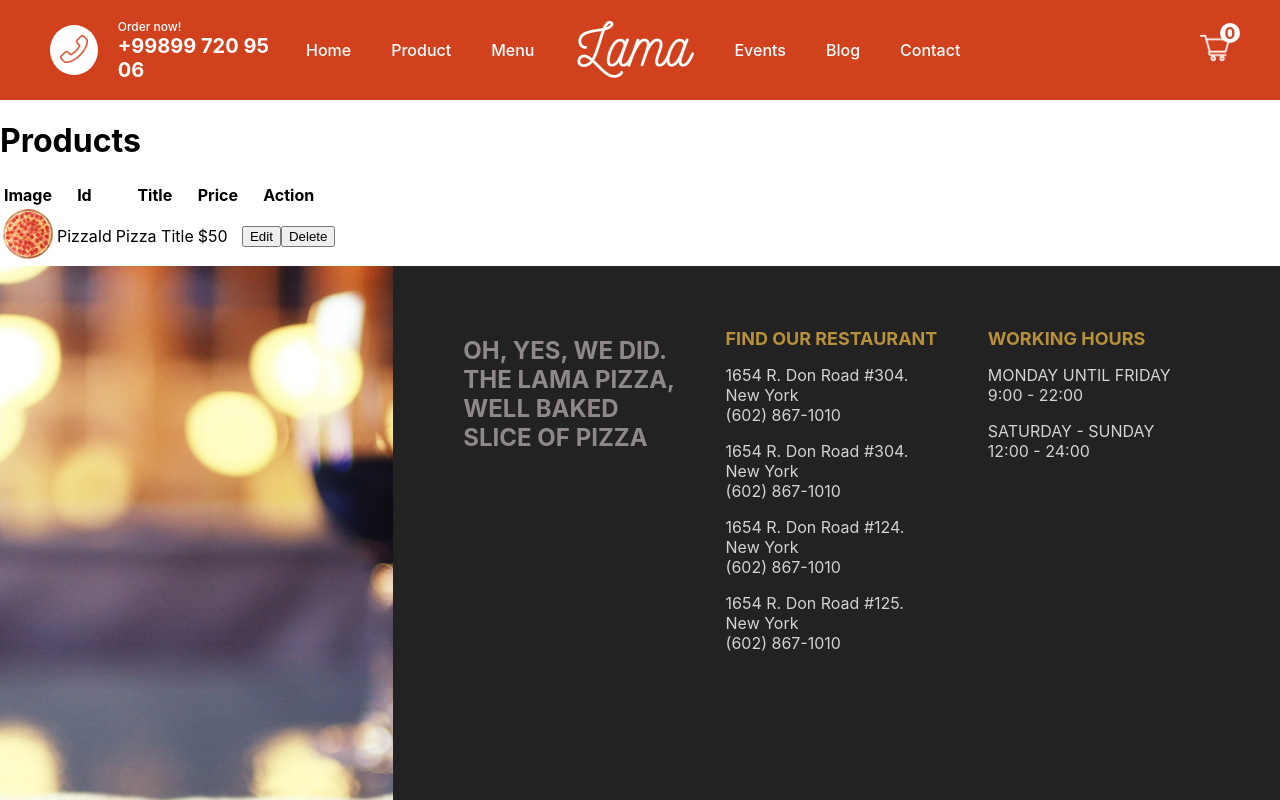
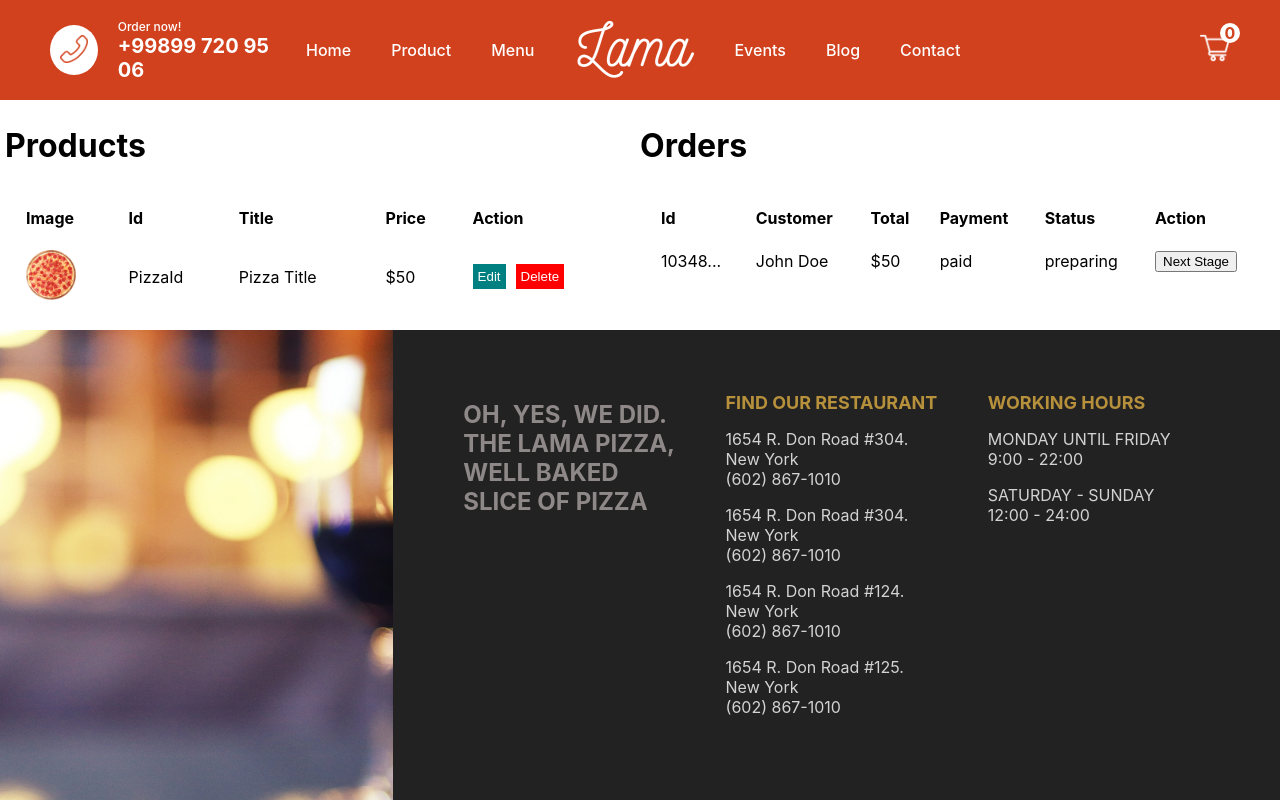
Before and after one commit to SardorAbduxoliqov/pizza-shop, a Next.js app: page /admin in a window 1280 px wide. Shown: the top 800 px of the page. Built offline with nearby package versions, Linux system fonts and the light colour scheme.

Commit message:
admin css added

```diff
--- a/pages/admin/index.jsx
+++ b/pages/admin/index.jsx
@@ -38,7 +38,33 @@ const index = () => {
           </tbody>
         </table>
       </div>
-      <div className={styles.item}></div>
+      <div className={styles.item}>
+        <h1 className={styles.title}>Orders</h1>
+        <table className={styles.table}>
+          <tbody>
+            <tr className={styles.trTitle}>
+              <th>Id</th>
+              <th>Customer</th>
+              <th>Total</th>
+              <th>Payment</th>
+              <th>Status</th>
+              <th>Action</th>
+            </tr>
+          </tbody>
+          <tbody>
+            <tr className={styles.trTitle}>
+              <td>{"103482903483102839412948127".slice(0, 5)}...</td>
+              <td>John Doe</td>
+              <td>$50</td>
+              <td>paid</td>
+              <td>preparing</td>
+              <td>
+                <button>Next Stage</button>
+              </td>
+            </tr>
+          </tbody>
+        </table>
+      </div>
     </div>
   );
 };
--- a/styles/Admin.module.css
+++ b/styles/Admin.module.css
@@ -1,3 +1,30 @@
-.container{
+.container {
+  padding: 5px;
+  display: flex;
+}
 
+.item {
+  flex: 1;
 }
+
+.table {
+  width: 100%;
+  border-spacing: 20px;
+  text-align: left;
+}
+
+.button {
+  border: none;
+  color: white;
+  padding: 5px;
+  cursor: pointer;
+}
+
+.button:first-child {
+  background-color: teal;
+  margin-right: 10px;
+}
+
+.button:last-child {
+  background-color: red;
+}
```
